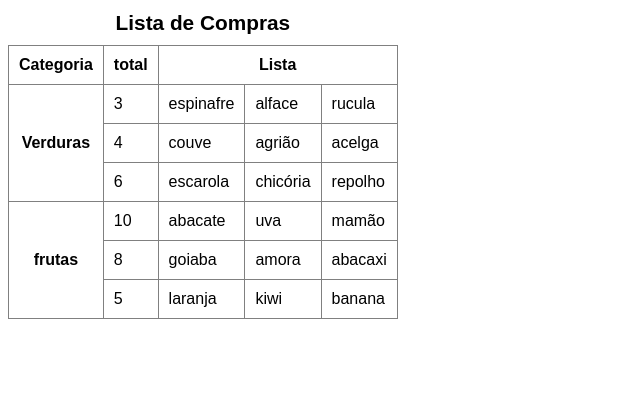
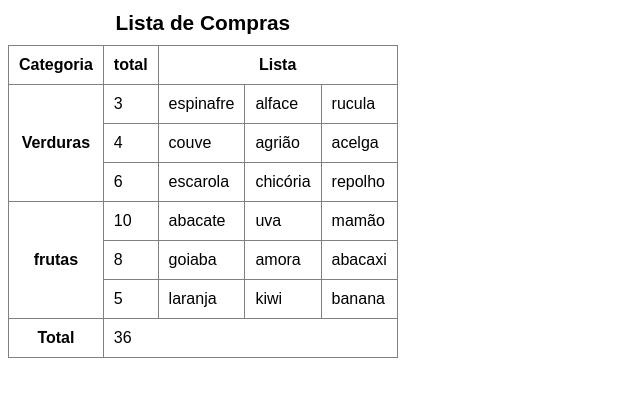
Before and after one commit to iamandaleao/tables, a plain HTML site: page 5 - table.html in a window 1280 px wide. Shown: the part 79-476 px from the top of the page, without its empty margins (0-640 px from the left). Drawn offline with Linux system fonts and the light colour scheme.

Commit message:
feat: add group scope to purchase table

```diff
--- a/5 - table.html
+++ b/5 - table.html
@@ -39,6 +39,12 @@
           <th colspan="3">Lista</th>
         </tr>
       </thead>
+      <tfoot>
+        <tr>
+          <th>Total</th>
+          <td colspan="4">36</td>
+        </tr>
+      </tfoot>
       <tbody>
         <tr>
           <th rowspan="3">Verduras</th>
```
